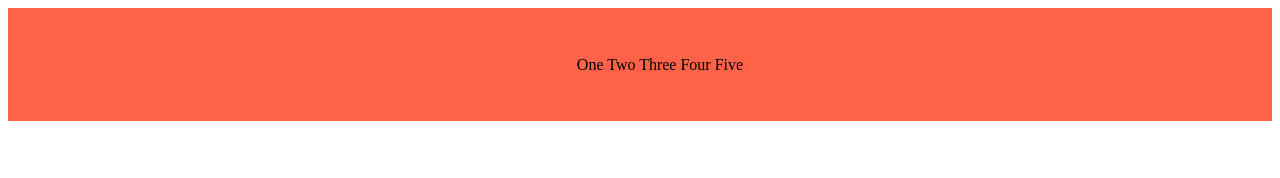
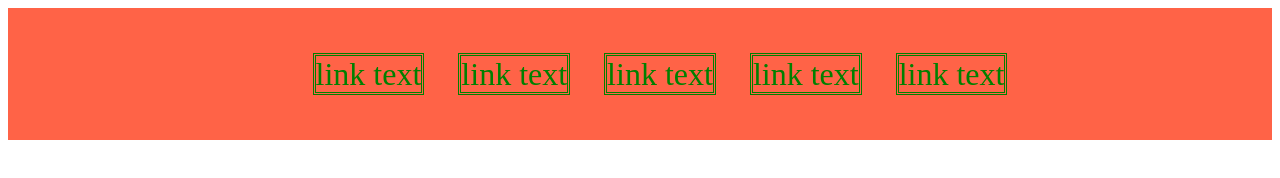
Before and after one commit to aprilnbobo/week3exercise, a plain HTML site: page index.html in a window 1280 px wide. Drawn offline with Linux system fonts and the light colour scheme.

Commit message:
Update index.html

```diff
--- a/index.html
+++ b/index.html
@@ -12,13 +12,14 @@
 <!-- all of my visible code should be written in here -->
 	<nav>
 		<ul>
-			<link rel="stylesheet" type="text/css" href="">One
-			<link rel="stylesheet" type="text/css" href="">Two
-			<link rel="stylesheet" type="text/css" href="">Three
-			<link rel="stylesheet" type="text/css" href="">Four
-			<link rel="stylesheet" type="text/css" href="">Five
+			<a href="url">link text</a>
+			<a href="url">link text</a>
+			<a href="url">link text</a>
+			<a href="url">link text</a>
+			<a href="url">link text</a>
 		</ul>
 	</nav>
+
 
 
 
```
